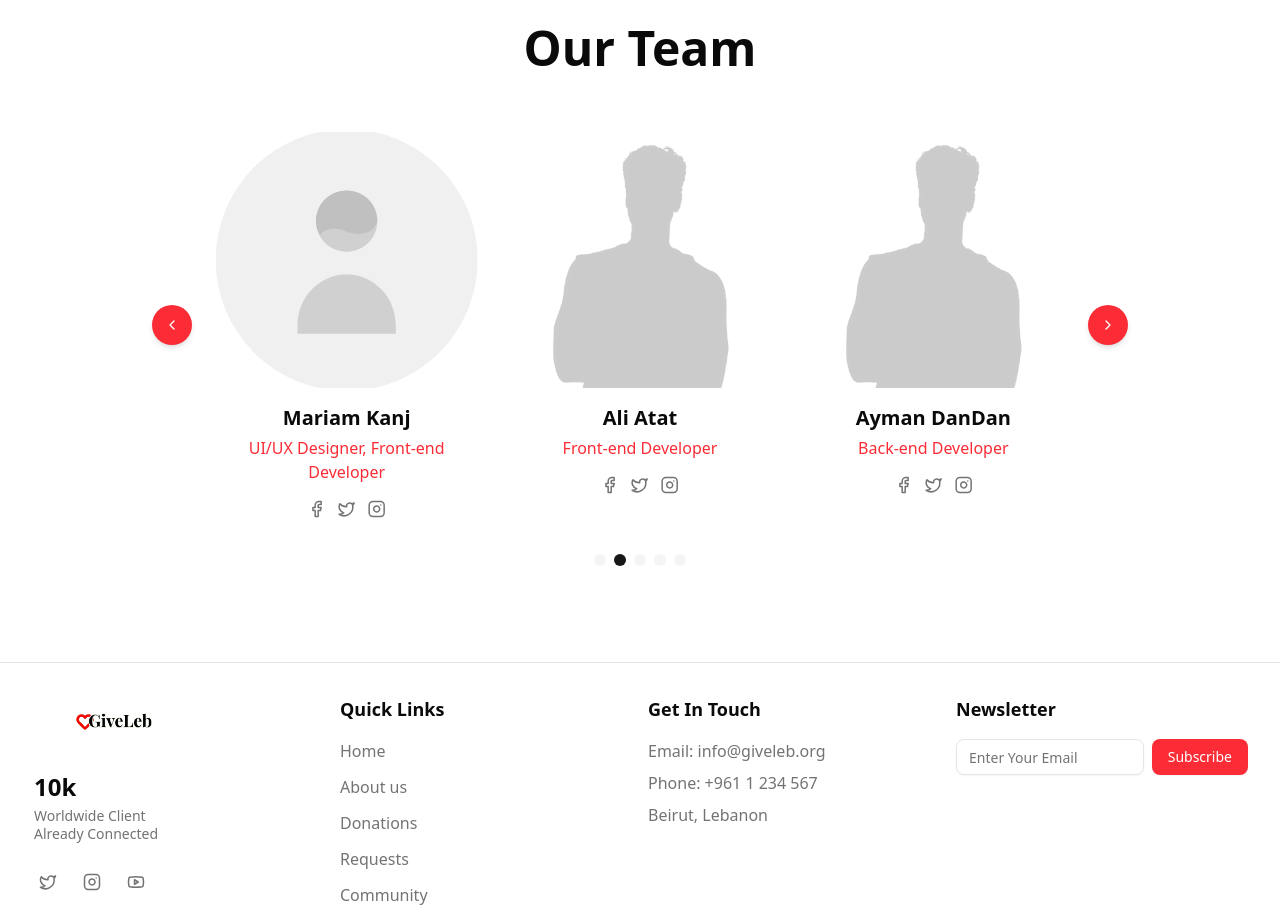
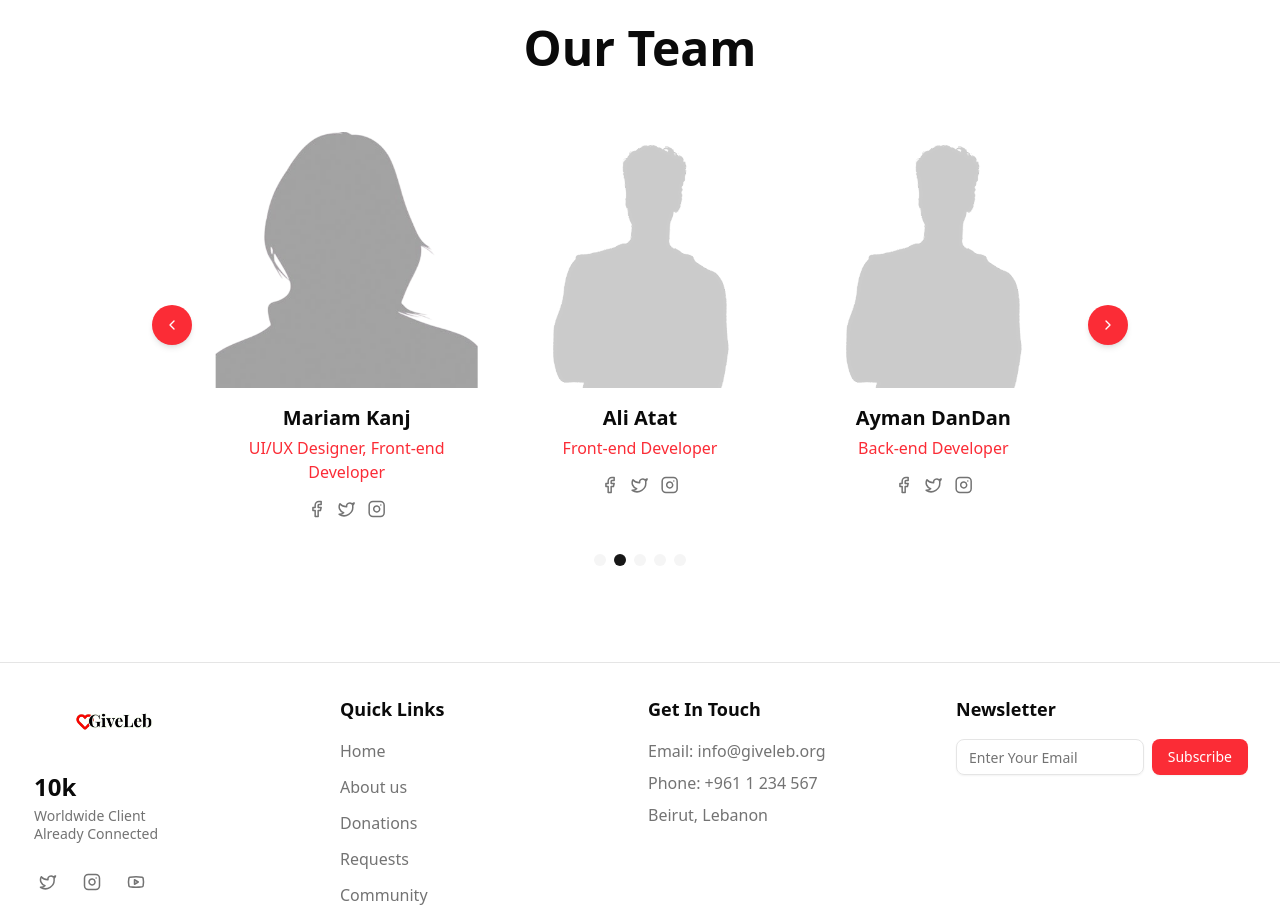
Before and after one commit to Nour-Al-Hazzouri/donation-platform, a Next.js app in the folder frontend/: page /about in a window 1280 px wide. Shown: the part 2600-3523 px from the top of the page. Built offline with nearby package versions, Linux system fonts and the light colour scheme; no server answers.

Commit message:
team member placeholder

```diff
--- a/frontend/src/components/aboutUs/TeamSection.tsx
+++ b/frontend/src/components/aboutUs/TeamSection.tsx
@@ -23,7 +23,7 @@ const teamMembers = [
     id: 2,
     name: "Mariam Kanj",
     role: "UI/UX Designer, Front-end Developer",
-    image: "/team-female.svg",
+    image: "/team-fem.png",
     social: {
       facebook: "#",
       twitter: "#",
```
Also changed, not shown: frontend/public/team-fem.png (added).
